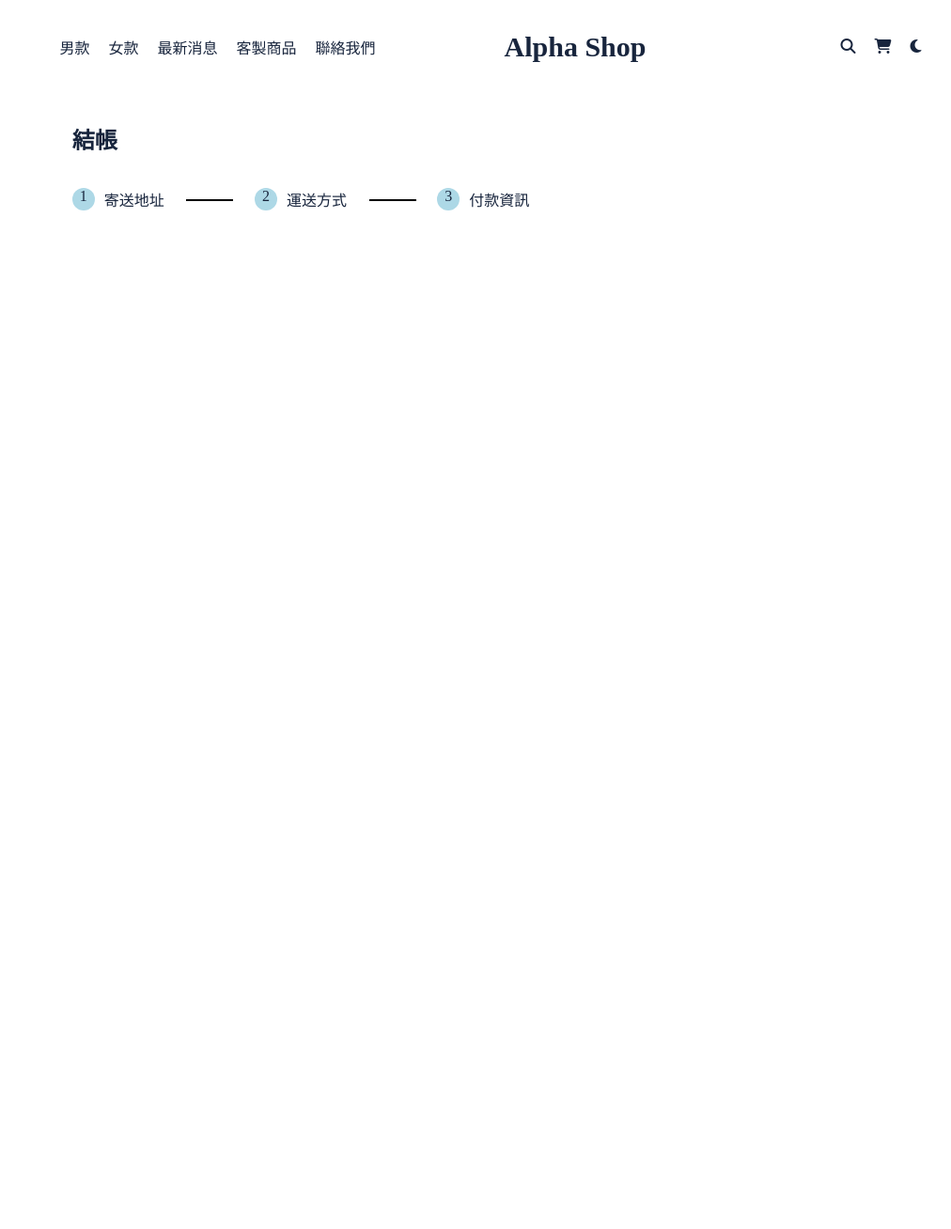
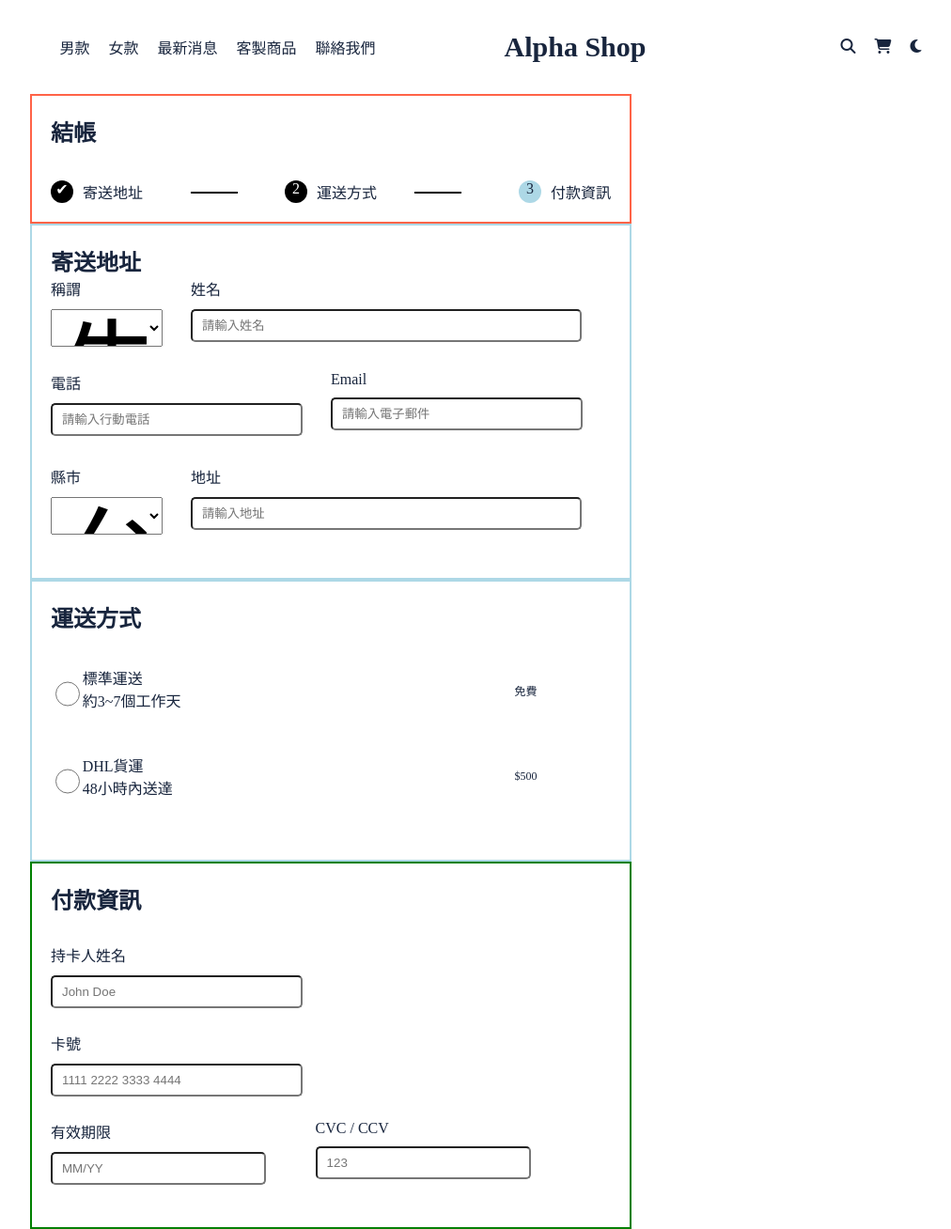
Before and after one commit to nonoiziz/m4shop, a React (Vite) app: page / in a window 1280 px wide. Shown: the whole page at 94% size, without its empty margins (128-1140 px from the left). Before the commit the page ends 800 px from the top, so only its background shows below. Built offline with nearby package versions, Linux system fonts and the light colour scheme.

Commit message:
build: finish all the steps page

```diff
--- a/src/components/App.jsx
+++ b/src/components/App.jsx
@@ -1,12 +1,21 @@
 import './scss_dir/App.scss'
 import StepProgress from'./StepProgress.jsx'
-import Header from './Header.jsx'
+import Header from './Header'
+import Step1 from './Step1'
+import Step2 from './Step2'
+import Step3 from './Step3'
+
 
 function App() {
   return (
   <div className="container">
     <Header />
-    <StepProgress />
+    <div className="info-container">
+      <StepProgress />
+      <Step1 />
+      <Step2 />
+      <Step3 />
+    </div>
   </div>
   )
 }
--- a/src/components/Step1.jsx
+++ b/src/components/Step1.jsx
@@ -1 +1,52 @@
 import "./scss_dir/Step1.scss"
+
+function Step1() {
+  return (
+    <section className="Step1">
+      <div className="step1-container">
+        <h2 className="pay-info">寄送地址</h2>
+        <div className="input-container1">
+
+          <div className="title d-flex flex-column">
+            <label htmlFor="" className="title-label">稱謂</label>
+            <select className="title-select" id="title-select">
+                <option>先生</option>
+                <option>小姐</option>
+            </select>
+          </div>
+
+          <div className="name d-flex flex-column">
+            <label htmlFor="" className="name-label">姓名</label>
+            <input type="text" className="name-input" id="name-input" placeholder="請輸入姓名"/>
+          </div>
+
+          <div className="phone d-flex flex-column">
+            <label htmlFor="" className="phone-label">電話</label>
+            <input type="text" className="phone-input" id="phone-input" placeholder="請輸入行動電話"/>
+          </div>
+
+          <div className="email d-flex flex-column">
+            <label htmlFor="" className="email-label">Email</label>
+            <input type="text" className="email-input" id="email-input" placeholder="請輸入電子郵件"/>
+          </div>
+
+          <div className="county d-flex flex-column">
+            <label htmlFor="" className="county-label">縣市</label>
+            <select name="" id="county-select" className="county-select" placeholder="請選擇縣市" required>
+              <option>台北市</option>
+              <option>新北市</option>
+            </select>
+          </div>
+
+          <div className="address d-flex flex-column">
+            <label htmlFor="" className="address-label">地址</label>
+            <input type="text" className="address-input" id="address-input" placeholder="請輸入地址"/>
+          </div>
+
+        </div>
+      </div>
+    </section>
+  )
+}
+
+export default Step1
--- a/src/components/Step2.jsx
+++ b/src/components/Step2.jsx
@@ -1 +1,35 @@
 import "./scss_dir/Step2.scss"
+
+function Step2() {
+  return (
+    <section className="Step2">
+      <div className="step2-container">
+        <h2 className="shipping">運送方式</h2>
+        <div className="shippingmethod-container">
+
+          <div className="stander-shipping-container">
+            <input type="radio" className="select-stander"  />
+            <div className="stander-shipping-info">
+              <span className="stander-shipping">標準運送</span>
+              <span className="spending-days">約3~7個工作天</span>
+            </div>
+            <span className="stander-shipping-price">免費</span>
+          </div>
+
+          <div className="DHL-shipping-container">
+            <input type="radio" className="select-DHL"  />
+            <div className="DHL-shipping-info">
+              <span className="stander-shipping">DHL貨運</span>
+              <span className="spending-days">48小時內送達</span>
+            </div>
+            <span className="stander-shipping-price">$500</span>
+          </div>
+
+
+        </div>
+      </div>
+    </section>
+  )
+}
+
+export default Step2
--- a/src/components/Step3.jsx
+++ b/src/components/Step3.jsx
@@ -1 +1,37 @@
 import "./scss_dir/Step3.scss"
+
+function Step3() {
+  return (
+    <section className="Step3">
+      <div className="step3-container">
+        <h2 className="pay-info">付款資訊</h2>
+        <div className="input-container3">
+          <div className="cardholder d-flex flex-column">
+            <label htmlFor="" className="cardholder-label">持卡人姓名</label>
+            <input type="text" className="cardholder-input" id="cardholder" placeholder="John Doe"/>
+          </div>
+
+          <div className="cardnumber d-flex flex-column">
+            <label htmlFor="" className="cardnumber-label">卡號</label>
+            <input type="text" className="cardnumber-input" id="cardnumber-input" placeholder="1111 2222 3333 4444"/>
+          </div>
+
+          <div className="cardinfo ">
+          <div className="expiredate d-flex flex-column">
+            <label htmlFor="" className="expiredate-label" >有效期限</label>
+            <input type="text" className="expiredate-input" id="expiredate-input" placeholder="MM/YY"/>
+          </div>
+
+          <div className="cvc d-flex flex-column">
+            <label htmlFor="" className="cvc-label">CVC / CCV</label>
+            <input type="text" className="cvc-input" id="cvc-input" placeholder="123"/>
+          </div>
+          </div>
+        </div>
+      </div>
+    </section>
+
+  )
+}
+
+export default Step3
--- a/src/components/StepProgress.jsx
+++ b/src/components/StepProgress.jsx
@@ -8,11 +8,11 @@ function StepProgress () {
     <div className="progress">
       <h2 className="pay">結帳</h2>
         <div className="step-container">
-          <div className="step">
+          <div className="step checked">
             <div className='circle-container'></div>
             <div className="label-container">寄送地址</div>
           </div>
-          <div className="step">
+          <div className="step active">
             <span className="connect-line"></span>
             <div className='circle-container'></div>
             <div className="label-container">運送方式</div>
--- a/src/components/scss_dir/App.scss
+++ b/src/components/scss_dir/App.scss
@@ -8,3 +8,13 @@
   width: 100%;
   height: 100%;
 }
+
+.info-container{
+  position: absolute;
+  width: 50%;
+  top: 100px;
+  left: 12.5%;
+  display: flex;
+  flex-direction: column;
+  justify-content: start;
+}
--- a/src/components/scss_dir/Header.scss
+++ b/src/components/scss_dir/Header.scss
@@ -5,7 +5,7 @@
   height: 100px;
   width: 80%;
   margin-left: 10%;
-
+  z-index: 999;
 .headerContainer{
   width: 100%;
   height: 100%;
--- a/src/components/scss_dir/Step1.scss
+++ b/src/components/scss_dir/Step1.scss
@@ -0,0 +1,34 @@
+.Step1 {
+  border: 2px solid lightblue;
+  text-align: start;
+  padding: 20px;
+  flex: 1;
+}
+
+
+
+.input-container1{
+  display: grid;
+  grid-template-columns: repeat(4, 1fr);
+  grid-auto-rows: 100px;
+}
+
+.title, .county{
+  grid-column: 1 / 2;
+}
+
+.name, .address {
+  grid-column: 2 / 5;
+}
+
+.phone{
+  grid-column: 1 / 3;
+}
+
+.email {
+  grid-column: 3 / 5;
+}
+
+.name-input, .address-input{
+  width: 93%;
+}
--- a/src/components/scss_dir/Step2.scss
+++ b/src/components/scss_dir/Step2.scss
@@ -0,0 +1,32 @@
+.Step2 {
+  border: 2px solid lightblue;
+  text-align: start;
+  padding: 20px;
+  flex: 1;
+}
+
+.stander-shipping-container,
+.DHL-shipping-container {
+  display: flex;
+  align-items: center;
+  width: 90%;
+  margin: 35px 0;
+  .select-stander, .select-DHL{
+    width: 30px;
+  }
+  .stander-shipping, .spending-days{
+    display: block;
+  }
+
+  .stander-shipping-info, .DHL-shipping-info{
+    width: 100%;
+    margin-bottom: 10px;
+  }
+}
+
+.stander-shipping-price{
+  height: 25px;
+  width: 50px;
+  font-size: 12px;
+
+}
--- a/src/components/scss_dir/Step3.scss
+++ b/src/components/scss_dir/Step3.scss
@@ -0,0 +1,30 @@
+.Step3 {
+  border: 2px solid green;
+  text-align: start;
+  padding: 20px;
+  flex: 1;
+
+  .pay-info {
+    margin-bottom: 30px;
+  }
+
+  .cardholder,
+  .cardnumber,
+  .expiredate,
+  .cvc {
+    display: flex;
+    flex-direction: column;
+    width: 50%;
+    justify-content: start;
+    margin-bottom: 15px;
+  }
+
+  .cardinfo {
+    display: flex;
+    width: 90%;
+
+    .cvc {
+      margin-left: 5%;
+    }
+  }
+}
--- a/src/components/scss_dir/StepProgress.scss
+++ b/src/components/scss_dir/StepProgress.scss
@@ -8,14 +8,12 @@
 
 
 .stepprogress-container{
-  position: absolute;
-  top: 100px;
-  margin-left: 10%;
-  width: 50%;
+  width: 100%;
   background-color: #ffffff;
+  border: 2px solid tomato;
   .progress{
     text-align: start;
-    margin:30px 12%;
+    padding: 20px;
     .step-container{
       position: relative;
       display: flex;
@@ -54,6 +52,15 @@
           background-color: lightblue;
           border-radius: 50%;
       }
+      &.checked .circle-container::after{
+          content: "\2714";
+      }
+      &.checked, &.active{
+        .circle-container{
+          background-color: black;
+          color:#ffffff;
+        }
+      }
     }
   }
 }
--- a/src/index.scss
+++ b/src/index.scss
@@ -61,9 +61,6 @@
    pointer-events: none;
  }
 
- input {
-   padding: 0;
- }
 
  input:required {
    box-shadow: none;
@@ -315,3 +312,22 @@
      }
    }
  }
+
+
+ input{
+  width: 90%;
+  height: 35px;
+  padding: 10px;
+  margin-top: 10px;
+  margin-bottom: 10px;
+  border-radius: 5px;
+ }
+
+ select {
+   display: block;
+   font-size: 120px;
+   width: 80%;
+   height: 40px;
+   margin-top: 10px;
+   margin-bottom: 10px;
+ }
```
